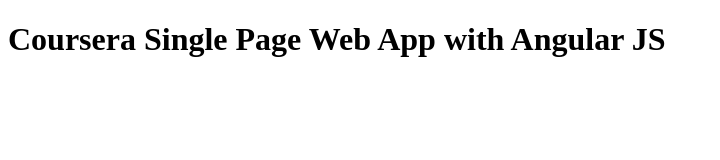
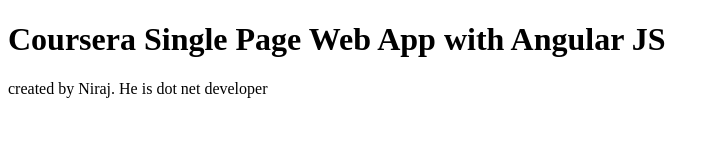
Before and after one commit to Nirajparmar68/Coursera-SPA-AngularJS, a plain HTML site: page index.html in a window 1280 px wide. Shown: the whole page, without its empty margins (0-720 px from the left). Drawn offline with Linux system fonts and the light colour scheme.

Commit message:
Second web file.

```diff
--- a/index.html
+++ b/index.html
@@ -6,5 +6,6 @@
   </head>
   <body>
     <h1>Coursera Single Page Web App with Angular JS</h1>
+    <p>created by Niraj. He is dot net developer</p>
   </body>
 </html>
```
